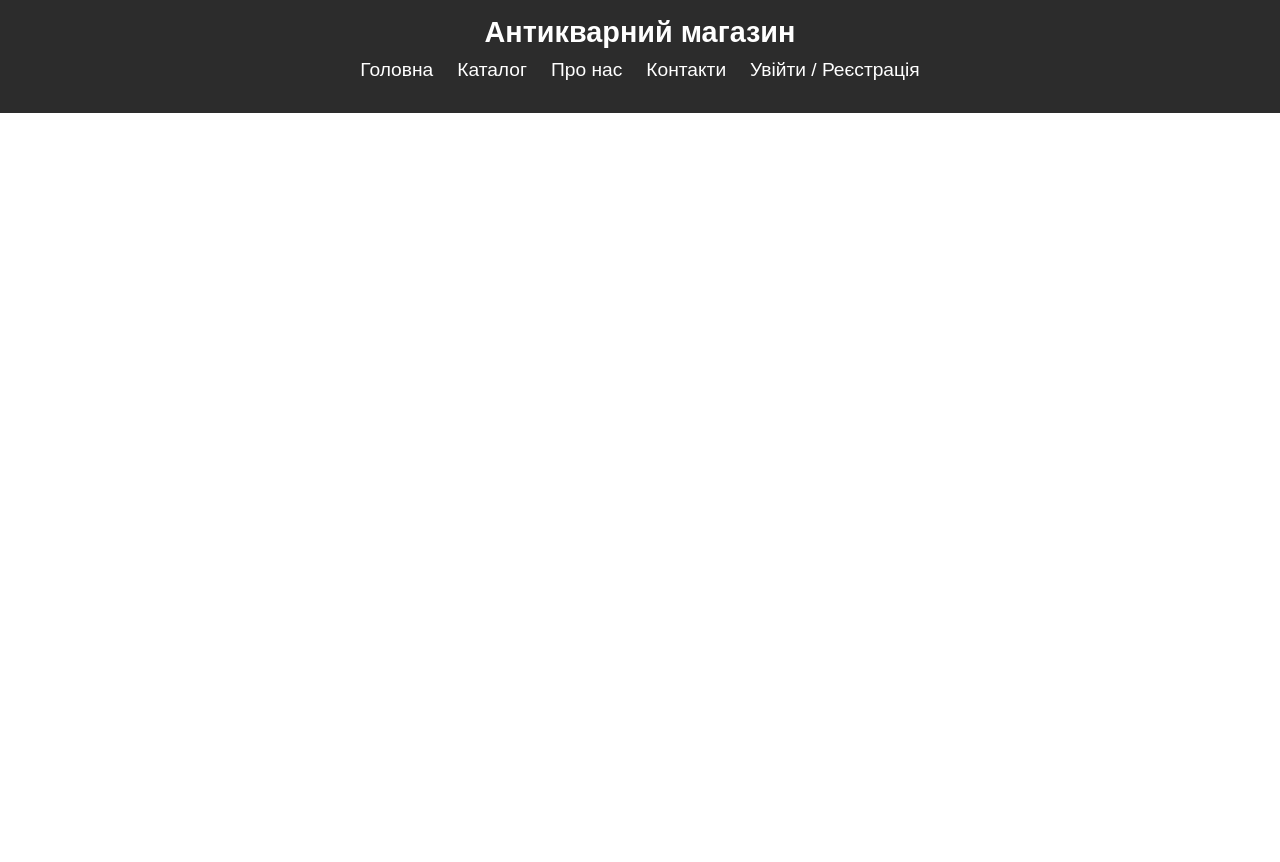
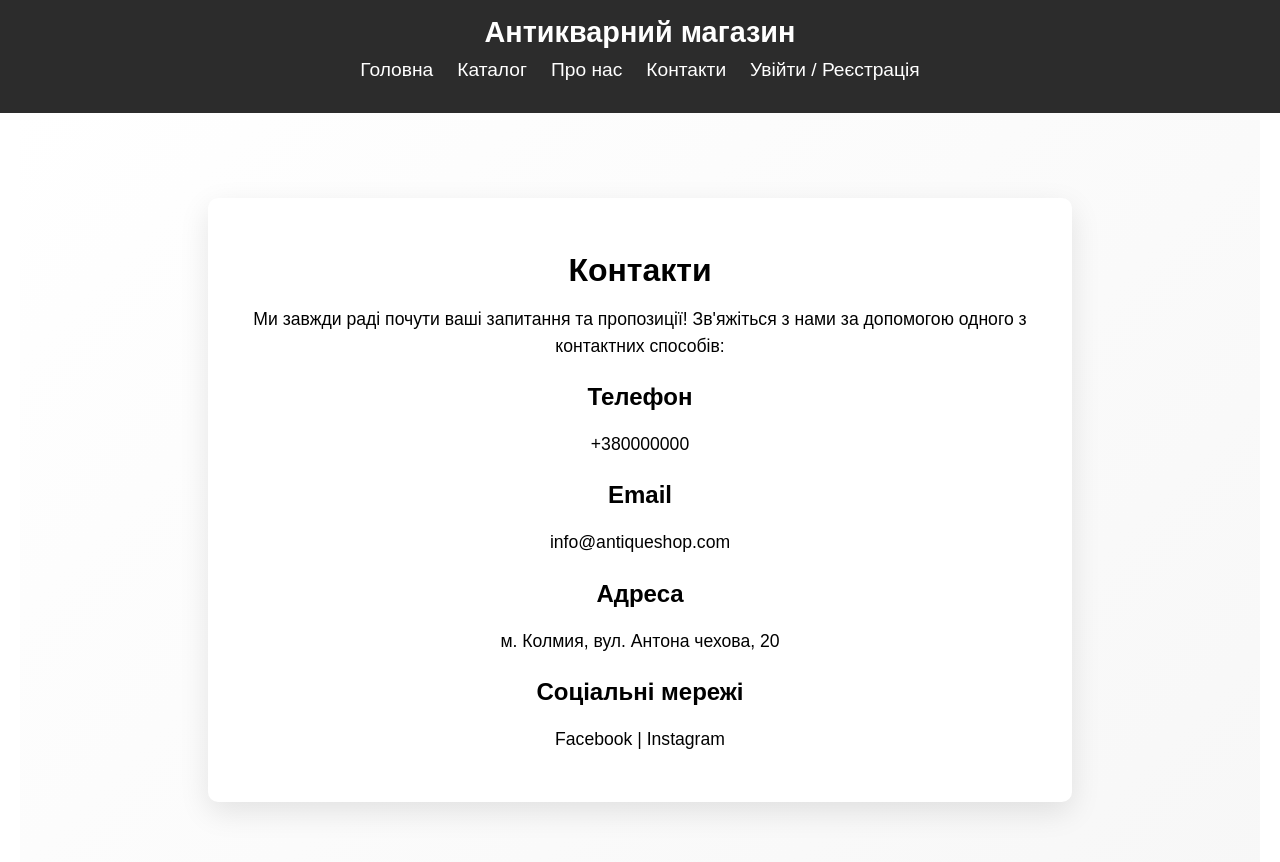
Before and after one commit to marikgryc/practika, a Vue app: page /contacts in a window 1280 px wide. Shown: the top 862 px of the page. Before the commit the page ends 800 px from the top, so only its background shows below. Built offline with nearby package versions, Linux system fonts and the light colour scheme.

Commit message:
fix contact

```diff
--- a/src/components/ContactsView.vue
+++ b/src/components/ContactsView.vue
@@ -24,7 +24,7 @@
 
 <script>
 export default {
-  name: "Contacts",
+  name: "ContactsView",
 };
 </script>
 
@@ -49,24 +49,24 @@ export default {
 
 h1 {
   font-size: 2rem;
-  color: #6a11cb;
+  color: #000000;
   margin-bottom: 1rem;
 }
 
 h2 {
   font-size: 1.5rem;
-  color: #2575fc;
+  color: #000000;
   margin-top: 1.5rem;
 }
 
 p {
   font-size: 1.1rem;
-  color: #333;
+  color: #000000;
   line-height: 1.5;
 }
 
 a {
-  color: #2575fc;
+  color: #000000;
   text-decoration: none;
 }
 
--- a/src/router/index.js
+++ b/src/router/index.js
@@ -3,11 +3,13 @@ import HomeView from '../components/HomeView.vue';
 import CatalogView from '../components/CatalogView.vue';
 import LoginRegisterView from '../components/LoginRegisterView.vue';
 import AboutUs from '../components/AboutUs.vue';
+import ContactsView from '../components/ContactsView.vue';
 const routes = [
   { path: '/', component: HomeView },
   { path: '/catalog', component: CatalogView },
   { path: '/auth', component: LoginRegisterView },
-  { path: '/about', component: AboutUs }
+  { path: '/about', component: AboutUs },
+  { path: '/contacts', component: ContactsView }
 ];
 
 const router = createRouter({
```
